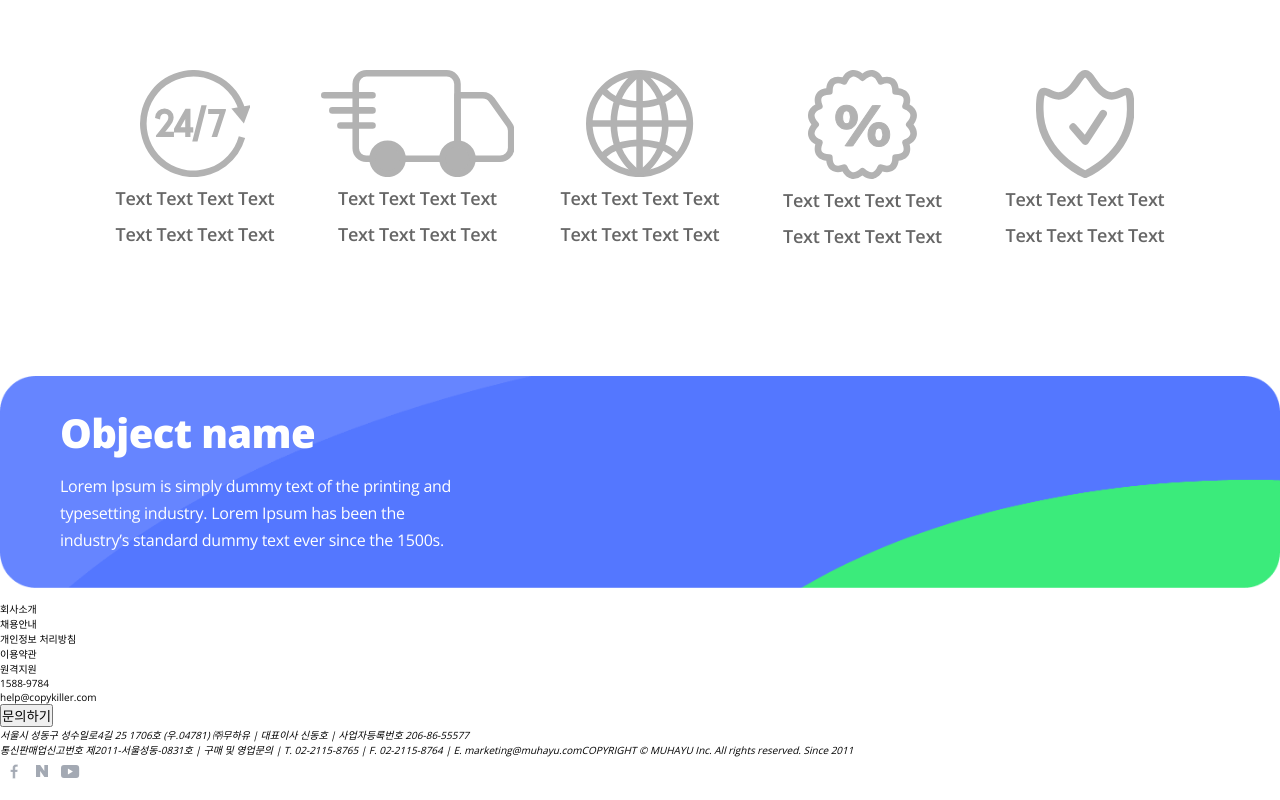
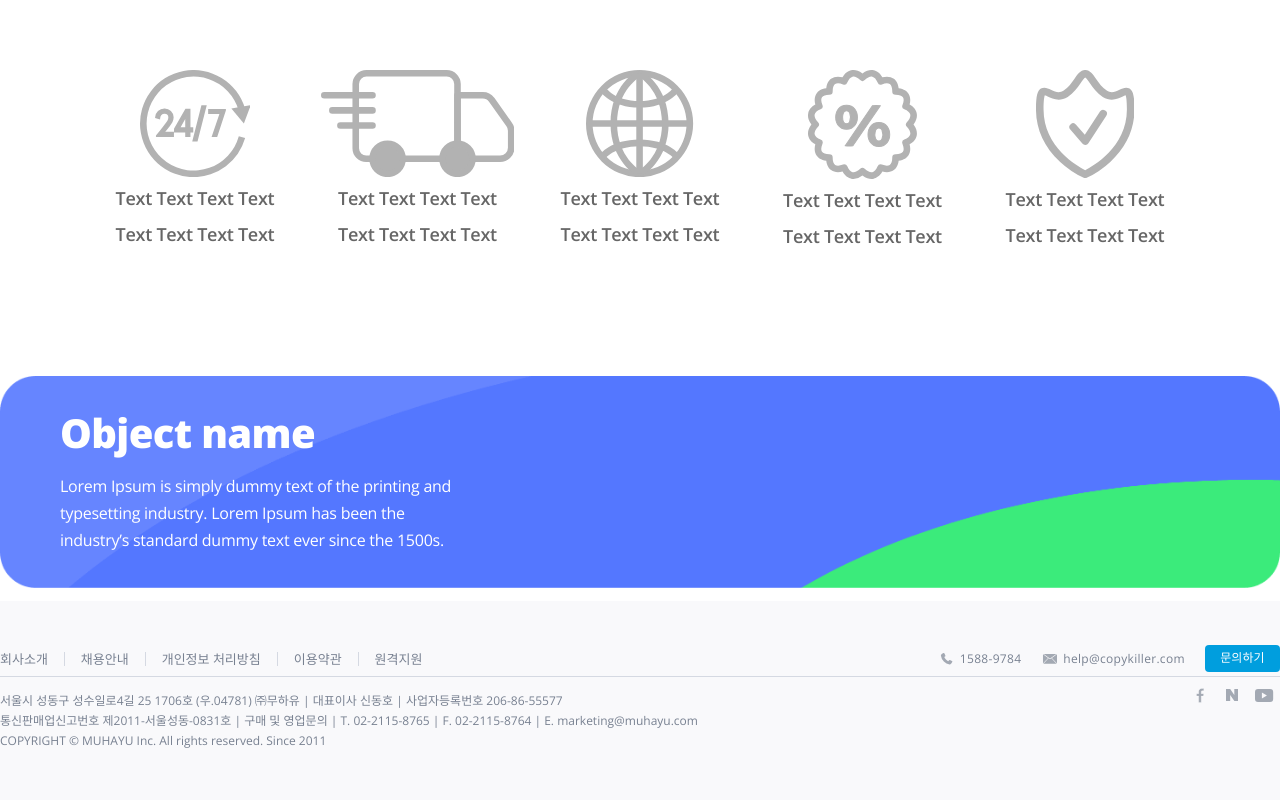
Before and after one commit to devSujinKim/clone-single-page, a Next.js app: page / in a window 1280 px wide. Shown: the part 1233-2033 px from the top of the page. Built offline with nearby package versions, Linux system fonts and the light colour scheme.

Commit message:
footer 완료

```diff
--- /dev/null
+++ b/src/components/Icon/components/MailFillIcon/index.js
@@ -0,0 +1,29 @@
+import React from 'react';
+
+const MailFillIcon = () => (
+  <svg width="18" height="18" viewBox="0 0 18 18" fill="#a3a9b3">
+    <g transform="translate(-991 -900)">
+      <g transform="translate(992.982 904)">
+        <path
+          d="M2456.95 3195.263l5.947-4.248h-12.741l5.947 4.248a.729.729 0 0 0 .847 0zm-1.663-.582z"
+          transform="translate(-2449.517 -3191.015)"
+        />
+        <path
+          d="M2455.915 3220.759a1.314 1.314 0 0 1-1.526 0l-.629-.449-5.214 5.542a.327.327 0 0 0 .035 0h13.176l-5.214-5.542z"
+          transform="translate(-2448.143 -3216.036)"
+        />
+        <path
+          d="M2511.828 3201.761v-8.944a.431.431 0 0 0-.053-.2.412.412 0 0 1 .023.049l-5.1 3.644 5.13 5.466"
+          transform="translate(-2497.81 -3192.38)"
+        />
+        <path
+          d="M2445.812 3192.951a.433.433 0 0 0-.03.155v8.944a.08.08 0 0 0 0 .011l5.129-5.466z"
+          transform="translate(-2445.782 -3192.668)"
+        />
+      </g>
+      <path fill="none" d="M0 0H18V18H0z" transform="translate(991 900)" />
+    </g>
+  </svg>
+);
+
+export default MailFillIcon;
--- /dev/null
+++ b/src/components/Icon/components/PhoneIcon/index.js
@@ -0,0 +1,20 @@
+import React from 'react';
+
+const PhoneIcon = () => (
+  <svg width="18" height="18" viewBox="0 0 18 18">
+    <g>
+      <path
+        fill="#a3a9b3"
+        d="M2679.809 3089.935a.764.764 0 0 0-.419-.473l-1.979-.882a.845.845 0 0 0-.351-.075.867.867 0 0 0-.777.489l-.315.656a.1.1 0 0 1-.118.065 6.975 6.975 0 0 1-2.425-1.7l-.17.171.161-.181-.01-.009a6.978 6.978 0 0 1-1.7-2.425.1.1 0 0 1 .065-.117l.656-.315a.858.858 0 0 0 .414-1.128l-.882-1.978a.769.769 0 0 0-1.105-.34l-.332.2c-1.466.9-2.273 1.388-2.119 2.424a9.833 9.833 0 0 0 2.921 5.757l.012.012.01.011a9.832 9.832 0 0 0 5.759 2.924 1.562 1.562 0 0 0 .234.018c.885 0 1.349-.76 2.19-2.138l.2-.33a.772.772 0 0 0 .08-.636z"
+        transform="translate(-881 -900) translate(-1784.472 -2178.574)"
+      />
+      <path
+        fill="none"
+        d="M0 0H18V18H0z"
+        transform="translate(-881 -900) translate(881 900)"
+      />
+    </g>
+  </svg>
+);
+
+export default PhoneIcon;
--- a/src/components/Icon/index.js
+++ b/src/components/Icon/index.js
@@ -4,9 +4,11 @@ const AlwaysIcon = dynamic(() => import('./components/AlwaysIcon'));
 const EarthIcon = dynamic(() => import('./components/EarthIcon'));
 const FacebookIcon = dynamic(() => import('./components/FacebookIcon'));
 const LogoIcon = dynamic(() => import('./components/LogoIcon'));
+const MailFillIcon = dynamic(() => import('./components/MailFillIcon'));
 const MailIcon = dynamic(() => import('./components/MailIcon'));
 const NaverIcon = dynamic(() => import('./components/NaverIcon'));
 const PercentIcon = dynamic(() => import('./components/PercentIcon'));
+const PhoneIcon = dynamic(() => import('./components/PhoneIcon'));
 const ProtectIcon = dynamic(() => import('./components/ProtectIcon'));
 const SearchIcon = dynamic(() => import('./components/SearchIcon'));
 const ShippingIcon = dynamic(() => import('./components/ShippingIcon'));
@@ -17,9 +19,11 @@ export {
   EarthIcon,
   FacebookIcon,
   LogoIcon,
+  MailFillIcon,
   MailIcon,
   NaverIcon,
   PercentIcon,
+  PhoneIcon,
   ProtectIcon,
   SearchIcon,
   ShippingIcon,
--- a/src/components/Layout/Footer/index.js
+++ b/src/components/Layout/Footer/index.js
@@ -1,11 +1,100 @@
 import React from 'react';
-import { FacebookIcon, NaverIcon, YoutubeIcon } from 'components/Icon';
+import { css } from '@emotion/react';
+import {
+  FacebookIcon,
+  MailFillIcon,
+  NaverIcon,
+  PhoneIcon,
+  YoutubeIcon,
+} from 'components/Icon';
+
+const footColumn = css`
+  padding: 4px 0;
+  display: flex;
+  justify-content: space-between;
+`;
+const footLink = css`
+  display: flex;
+  li {
+    border-right: 1px solid #d5d9e2;
+    &:first-child {
+      a {
+        padding-left: 0;
+      }
+    }
+    &:last-child {
+      border-right: 0;
+    }
+  }
+  a {
+    padding: 0 16px;
+    display: block;
+    font-size: 13px;
+    font-weight: 500;
+    line-height: 14px;
+    color: #788191;
+  }
+`;
+const footFlexEnd = css`
+  display: flex;
+  justify-content: flex-end;
+`;
+const footConnect = css`
+  display: flex;
+  & li {
+    padding: 0 10px;
+    display: flex;
+    align-items: center;
+    & a {
+      padding-left: 4px;
+      font-size: 12px;
+      font-weight: 500;
+      line-height: 1.5;
+      letter-spacing: 0.3px;
+      color: #788191;
+    }
+  }
+`;
+const customerButton = css`
+  margin-left: 10px;
+  padding: 4px 15.5px 5px;
+  border-radius: 4px;
+  border: 0;
+  background-color: #009ede;
+  font-size: 12px;
+  font-weight: 500;
+  line-height: 1.5;
+  color: #fff;
+`;
+const address = css`
+  padding-top: 10px;
+  font-size: 12px;
+  font-style: normal;
+  line-height: 1.67;
+  color: #788191;
+  & a {
+    color: #788191;
+  }
+`;
+const snsLink = css`
+  & a {
+    margin: 0 2px;
+    display: block;
+    width: 28px;
+    height: 28px;
+  }
+`;
 
 const Footer = () => (
-  <footer>
-    <div>
-      <div>
-        <ul>
+  <footer css={{ backgroundColor: '#f9f9fb' }}>
+    <div css={{ margin: '0 auto', padding: '40px 0 45px', maxWidth: 1290 }}>
+      <div
+        css={[
+          footColumn,
+          { alignItems: 'center', borderBottom: '1px solid #d5d9e2' },
+        ]}
+      >
+        <ul css={footLink}>
           <li>
             <a href="#">회사소개</a>
           </li>
@@ -22,27 +111,34 @@ const Footer = () => (
             <a href="#">원격지원</a>
           </li>
         </ul>
-      </div>
-      <div>
-        <ul>
-          <li>1588-9784</li>
+        <div css={footFlexEnd}>
+          <ul css={footConnect}>
             <li>
+              <PhoneIcon />
+              <a href="tel:1588-9784">1588-9784</a>
+            </li>
+            <li>
+              <MailFillIcon />
               <a href="mailto:help@copykiller.com">help@copykiller.com</a>
             </li>
           </ul>
-        <button type="button">문의하기</button>
+          <button type="button" css={customerButton}>
+            문의하기
+          </button>
         </div>
       </div>
-    <address>
-      서울시 성동구 성수일로4길 25 1706호 (우.04781) ㈜무하유 | 대표이사 신동호
-      | 사업자등록번호 206-86-55577
+      <div css={footColumn}>
+        <address css={address}>
+          서울시 성동구 성수일로4길 25 1706호 (우.04781) ㈜무하유 | 대표이사
+          신동호 | 사업자등록번호 206-86-55577
           <br />
-      통신판매업신고번호 제2011-서울성동-0831호 | 구매 및 영업문의 | T.
-      02-2115-8765 | F. 02-2115-8764 | E.{' '}
+          통신판매업신고번호 제2011-서울성동-0831호 | 구매 및 영업문의 | T.{' '}
+          <a href="tel:02-2115-8765">02-2115-8765</a> | F. 02-2115-8764 | E.{' '}
           <a href="mailto:marketing@muhayu.com">marketing@muhayu.com</a>
+          <br />
           COPYRIGHT © MUHAYU Inc. All rights reserved. Since 2011
         </address>
-    <div>
+        <div css={[snsLink, footFlexEnd]}>
           <a
             href="https://www.facebook.com/copykiller.muhayu"
             target="_blank"
@@ -65,6 +161,8 @@ const Footer = () => (
             <YoutubeIcon />
           </a>
         </div>
+      </div>
+    </div>
   </footer>
 );
 
```
Lines whose indentation alone changed are shown as unchanged.
